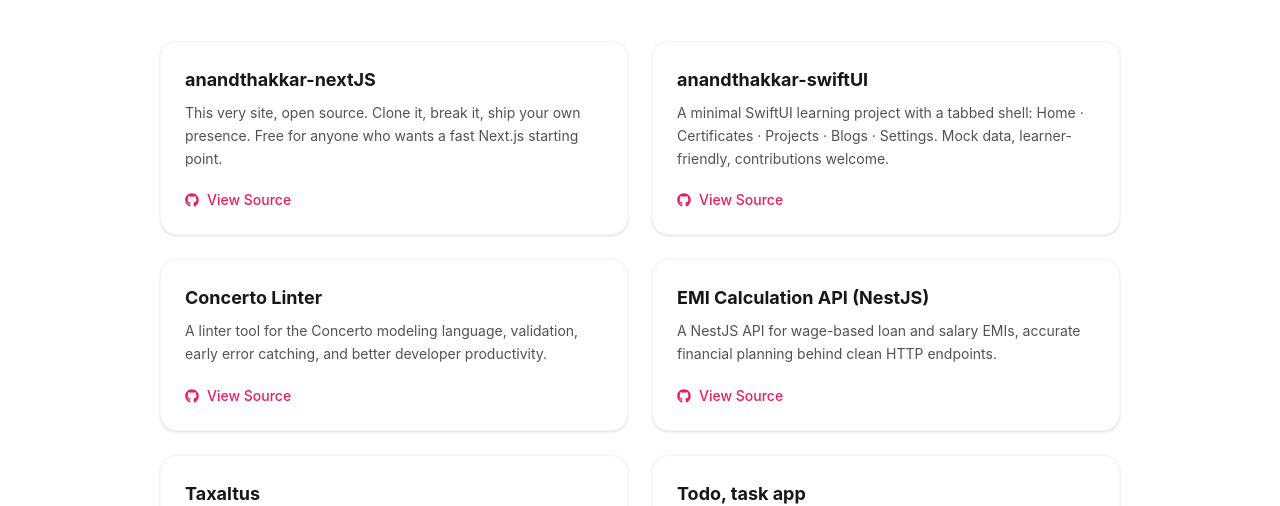
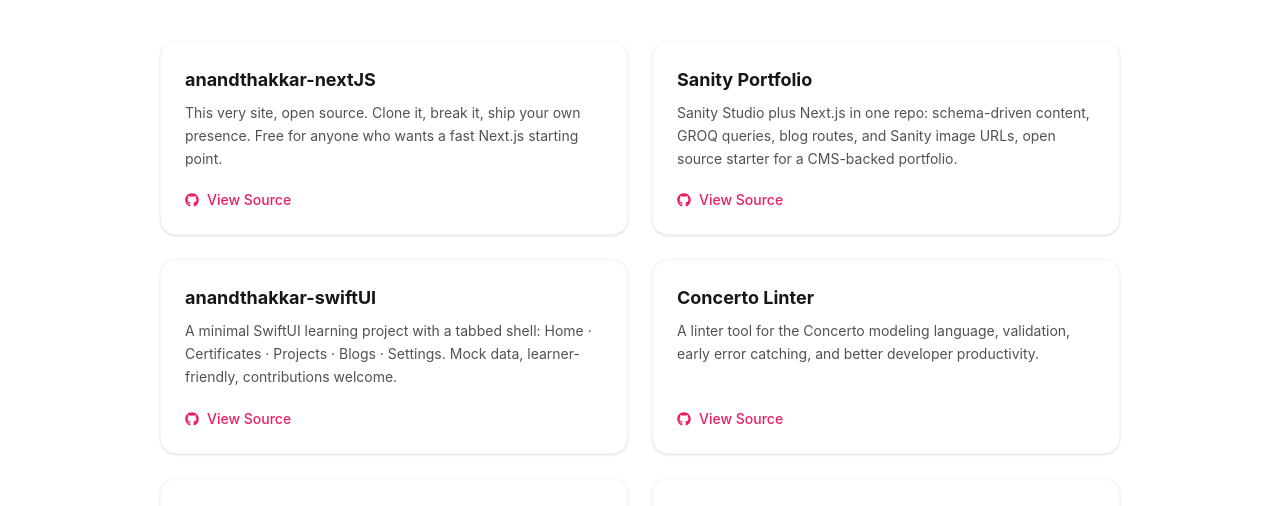
Before and after one commit to TheAnandThakkar/anandthakkar-nextJS, a Next.js app: page /projects in a window 1280 px wide. Shown: the part 149-655 px from the top of the page. Built offline with nearby package versions, Linux system fonts and the light colour scheme.

Commit message:
new sanity project added to the list

```diff
--- a/app/data/contributions.ts
+++ b/app/data/contributions.ts
@@ -10,6 +10,12 @@
     description:
       "This very site, open source. Clone it, break it, ship your own presence. Free for anyone who wants a fast Next.js starting point.",
     url: "https://github.com/TheAnandThakkar/anandthakkar-nextJS",
+  },
+  {
+    name: "Sanity Portfolio",
+    description:
+      "Sanity Studio plus Next.js in one repo: schema-driven content, GROQ queries, blog routes, and Sanity image URLs, open source starter for a CMS-backed portfolio.",
+    url: "https://github.com/TheAnandThakkar/sanity-portfolio",
   },
   {
     name: "anandthakkar-swiftUI",
```
